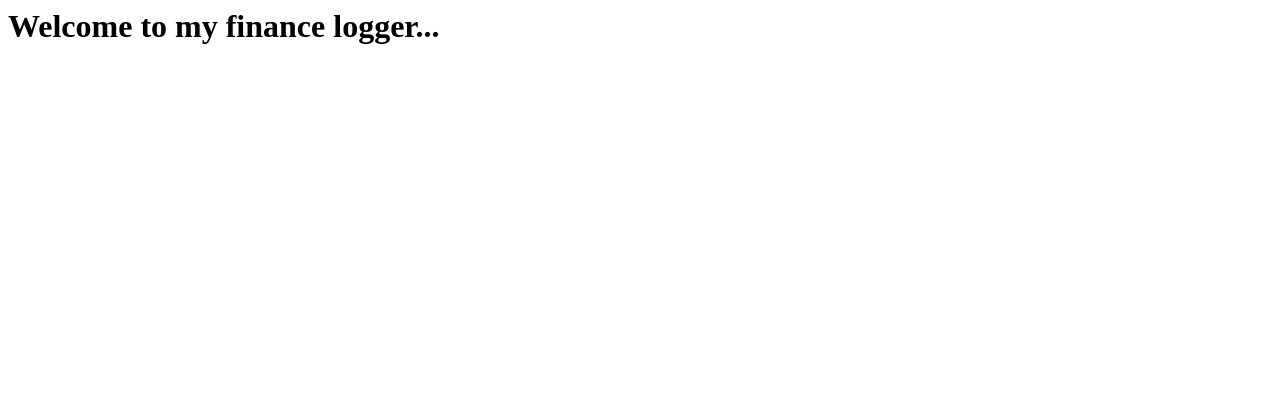
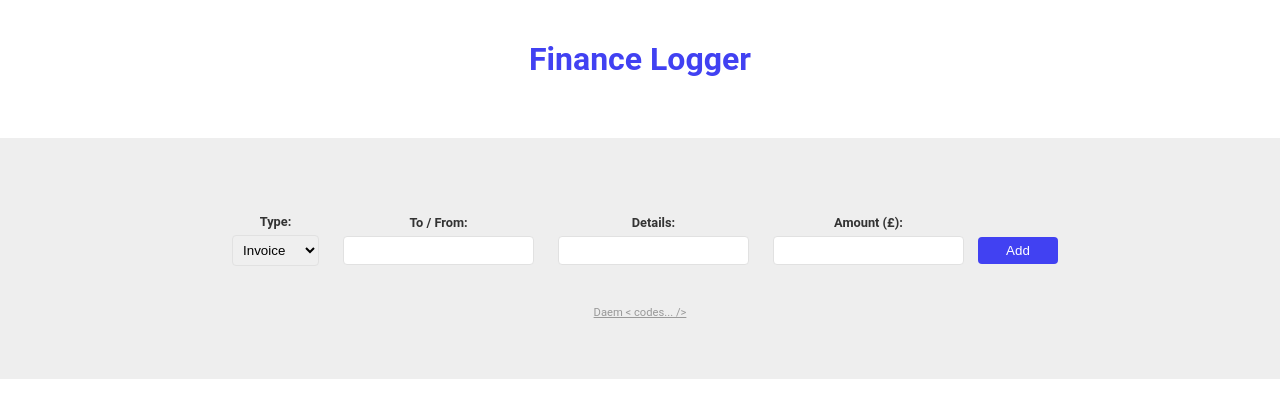
Before and after one commit to DAEM007/Finance-logger-project, a plain HTML site: page index.html in a window 1280 px wide. Drawn offline with Linux system fonts and the light colour scheme.

Commit message:
created the html template and styled it

```diff
--- a/index.html
+++ b/index.html
@@ -4,10 +4,44 @@
     <meta http-equiv="X-UA-Compatible" content="IE=edge">
     <meta name="viewport" content="width=device-width, initial-scale=1.0">
     <link rel="stylesheet" href="./styles.css">
-    <title>Document</title>
+    <title>Finance Logger</title>
 </head>
 <body>
-    <h1>Welcome to my finance logger...</h1>
+    <div class="wrapper">
+        <h1>Finance Logger</h1>
+
+        <!-- output list -->
+        <ul class="item-list">
+
+        </ul>
+      </div>
+
+      <footer>
+        <form class="new-item-form">
+          <div class="field">
+            <label>Type:</label>
+            <select id="type">
+              <option value="invoice">Invoice</option>
+              <option value="payment">Payment</option>
+            </select>
+          </div>
+          <div class="field">
+            <label>To / From:</label>
+            <input type="text" id="tofrom">
+          </div>
+          <div class="field">
+            <label>Details:</label>
+            <input type="text" id="details">
+          </div>
+          <div class="field">
+            <label>Amount (£):</label>
+            <input type="number" id="amount">
+          </div>
+          <button>Add</button>
+        </form>
+
+        <a href="https://www.github.com/DAEM007"> Daem < codes... /> </a>
+      </footer>
 
     <script src="./sandbox.js"></script>
 </body>
--- a/styles.css
+++ b/styles.css
@@ -0,0 +1,86 @@
+/* All styles */
+body{
+    margin: 0;
+    font-family: Roboto;
+}
+
+.wrapper{
+    max-width: 960px;
+    margin: 0 auto;
+}
+
+h1{
+    margin: 40px auto;
+    color: rgb(65, 65, 242);
+    text-align: center;
+}
+
+ul{
+    padding: 0;
+    list-style-type: none;
+}
+
+li{
+    padding: 6px 10px;
+    border: 1px solid #eee;
+    margin: 10px auto;
+}
+
+li h4{
+    color: rgb(65, 65, 242);
+    margin: 0;
+    text-transform: capitalize;
+}
+
+li p{
+    color: #333;
+    margin: 8px 0 0;
+}
+
+footer{
+    background: #eee;
+    padding: 60px;
+    margin-top: 60px;
+}
+
+form{
+    max-width: 960px;
+    margin: 0 auto;
+    text-align: center;
+}
+
+label{
+    display: block;
+    font-weight: bold;
+    font-size: 0.8em;
+    color: #333;
+    margin: 16px 0 6px;
+}
+
+input, select{
+    padding: 6px;
+    border: 1px solid #e1e1e1;
+    border-radius: 4px;
+}
+
+.field{
+    display: inline-block;
+    margin: 0 10px;
+}
+
+button{
+    color: white;
+    border: 0;
+    background: rgb(65, 65, 242);
+    padding: 6px;
+    min-width: 80px;
+    border-radius: 4px;
+}
+
+footer a{
+    text-align: center;
+    display: block;
+    color: #999;
+    margin-top: 40px;
+    font-size: 0.7em;
+}
```
